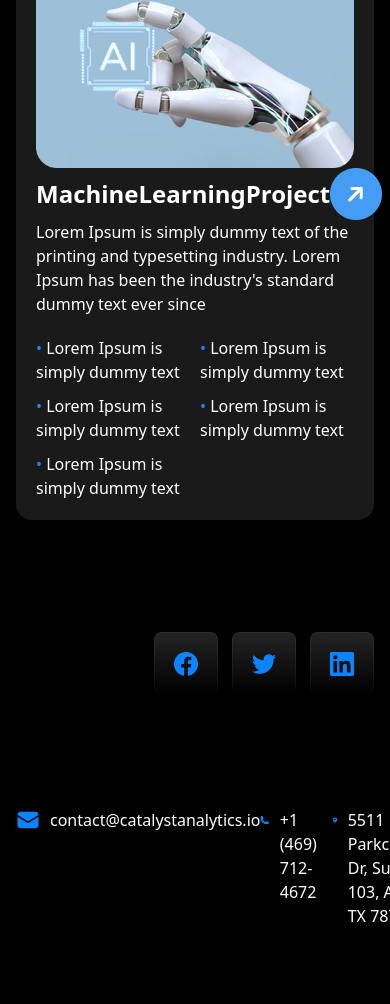
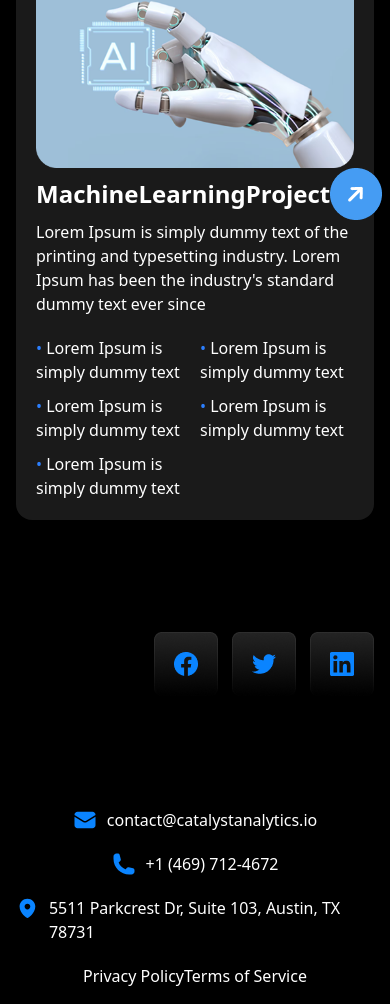
Before and after one commit to RahimovAbdurahmon/project_group, a website: page src/indexima.html in a window 390 px wide. Shown: the part 4746-5750 px from the top of the page. Before the commit the page ends 5690 px from the top, so only its background shows below. Drawn offline with nearby package versions, Linux system fonts and the light colour scheme; files that its build step writes are made by us from their sources.

Commit message:
new futche

```diff
--- a/src/indexima.html
+++ b/src/indexima.html
@@ -202,7 +202,7 @@
       </nav>
     </header>
     <section class="mt-20 max-w-300 mx-auto p-4">
-        <div class="flex justify-between">
+        <div class="lg:flex-row flex flex-col items-center gap-[20px] justify-between">
             <div class="flex gap-[10px]">
                 <svg width="24" height="24" viewBox="0 0 24 24" fill="none" xmlns="http://www.w3.org/2000/svg">
                     <path d="M1.5 8.6691V17.25C1.5 18.9069 2.84315 20.25 4.5 20.25H19.5C21.1569 20.25 22.5 18.9069 22.5 17.25V8.6691L13.5723 14.1631C12.6081 14.7564 11.3919 14.7564 10.4277 14.1631L1.5 8.6691Z" fill="#0A84FF"/>
```
